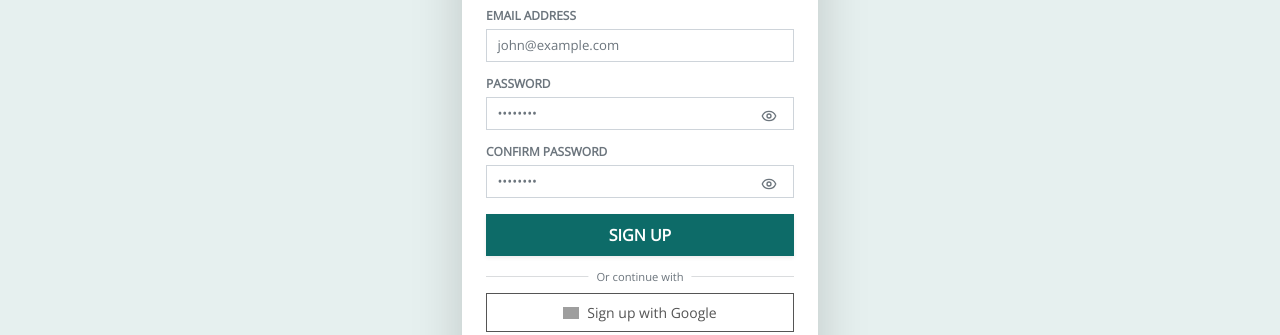
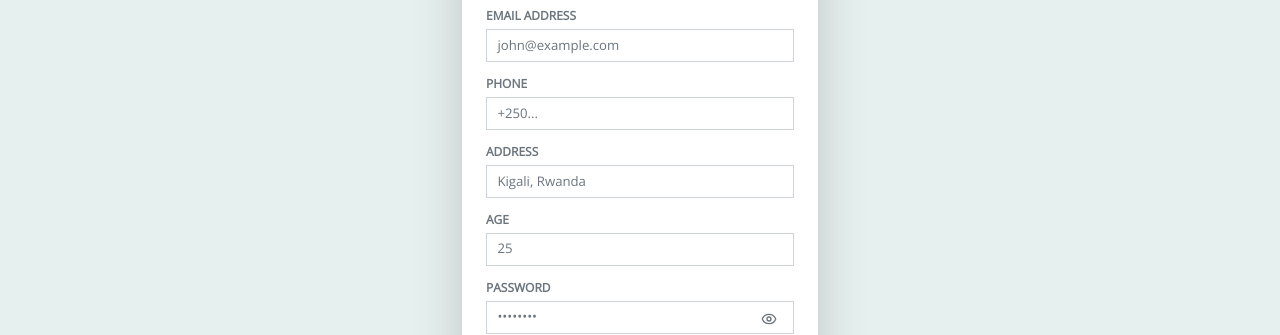
Before and after one commit to NtakirutimanaI/bsngltd-frontend, a React (Vite) app: page /register in a window 1280 px wide. Shown: the part 362-697 px from the top of the page. Built offline with nearby package versions, Linux system fonts and the light colour scheme; no server answers; grey boxes are pictures that could not be loaded.

Commit message:
feat: role-based access control for settings and dashboard improvements

```diff
--- a/src/app/context/LanguageContext.tsx
+++ b/src/app/context/LanguageContext.tsx
@@ -57,6 +57,9 @@ const translations: Translations = {
   name: { en: 'Name', rw: 'Izina', sw: 'Jina', fr: 'Nom' },
   email: { en: 'Email', rw: 'Imeli', sw: 'Barua pepe', fr: 'Email' },
   phone: { en: 'Phone', rw: 'Telefoni', sw: 'Simu', fr: 'Téléphone' },
+  address: { en: 'Address', rw: 'Aderesi', sw: 'Anwani', fr: 'Adresse' },
+  age: { en: 'Age', rw: 'Imyaka', sw: 'Umri', fr: 'Âge' },
+  registrationSuccess: { en: 'Registration successful! Please login.', rw: 'Iyandikisha ryagenze neza! Nyamuneka injira.', sw: 'Usajili umefanikiwa! Tafadhali ingia.', fr: 'Inscription réussie ! Veuillez vous connecter.' },
   loading: { en: 'Loading...', rw: 'Birimo...', sw: 'Inapakia...', fr: 'Chargement...' },
 
   // Footer
--- a/src/app/pages/Dashboard.tsx
+++ b/src/app/pages/Dashboard.tsx
@@ -324,7 +324,7 @@ export function Dashboard() {
                       {roleName === 'manager' && "Financial audits and staff performance reviews are ready for your oversight."}
                       {isAdminLike && !roleName.includes('manager') && "Manage system users, project defaults, and global configurations."}
                     </p>
-                    <div className="d-flex flex-wrap gap-2">
+                    <div className="d-flex flex-nowrap gap-2">
                       {isEmployee && (
                         <>
                           <Button
@@ -389,7 +389,7 @@ export function Dashboard() {
                             style={{ background: '#16a085', border: 'none', color: '#fff', fontWeight: 600, minWidth: '120px' }}
                           >Contact Support</Button>
                           <Button
-                            onClick={() => navigate('/services')}
+                            onClick={() => navigate('/dashboard/services')}
                             size="sm"
                             style={{ background: 'transparent', border: '2px solid #fff', color: '#fff', fontWeight: 600, minWidth: '120px' }}
                           >View Services</Button>
--- a/src/app/pages/Register.tsx
+++ b/src/app/pages/Register.tsx
@@ -10,10 +10,14 @@ export function Register() {
     const [formData, setFormData] = useState({
         name: '',
         email: '',
+        phone: '',
+        address: '',
+        age: '',
         password: '',
         confirmPassword: '',
     });
     const [error, setError] = useState('');
+    const [success, setSuccess] = useState('');
     const [isLoading, setIsLoading] = useState(false);
     const [showPassword, setShowPassword] = useState(false);
     const [showConfirmPassword, setShowConfirmPassword] = useState(false);
@@ -50,6 +54,7 @@ export function Register() {
     const handleSubmit = async (e: React.FormEvent) => {
         e.preventDefault();
         setError('');
+        setSuccess('');
 
         // Validate email
         const emailValidation = validateEmail(formData.email);
@@ -71,6 +76,9 @@ export function Register() {
                 body: JSON.stringify({
                     email: formData.email,
                     fullName: formData.name,
+                    phone: formData.phone,
+                    address: formData.address,
+                    age: formData.age,
                     password: formData.password
                 })
             });
@@ -80,13 +88,11 @@ export function Register() {
                 throw new Error(errorData.message || 'Registration failed');
             }
 
-            const data = await response.json();
-            localStorage.setItem('bsng_token', data.access_token);
-            localStorage.setItem('bsng_user', JSON.stringify(data.user));
+            setSuccess(t('registrationSuccess'));
 
             setTimeout(() => {
-                window.location.href = from;
-            }, 100);
+                navigate('/login');
+            }, 3000);
         } catch (err: any) {
             console.error('Registration error:', err);
             setError(err.message || 'Registration failed. Please try again.');
@@ -121,6 +127,12 @@ export function Register() {
                                         </div>
                                     )}
 
+                                    {success && (
+                                        <div className="alert alert-success py-1 px-2 text-center small mb-3" role="alert">
+                                            {success}
+                                        </div>
+                                    )}
+
                                     <form onSubmit={handleSubmit} className="d-flex flex-column gap-2">
                                         <div>
                                             <label className="form-label small fw-bold text-muted text-uppercase mb-1" style={{ fontSize: '0.7rem' }}>{t('fullName')}</label>
@@ -142,6 +154,42 @@ export function Register() {
                                                 value={formData.email}
                                                 onChange={(e) => setFormData({ ...formData, email: e.target.value })}
                                                 placeholder="john@example.com"
+                                                required
+                                            />
+                                        </div>
+
+                                        <div>
+                                            <label className="form-label small fw-bold text-muted text-uppercase mb-1" style={{ fontSize: '0.7rem' }}>{t('phone')}</label>
+                                            <input
+                                                type="text"
+                                                className="form-control form-control-sm py-2"
+                                                value={formData.phone}
+                                                onChange={(e) => setFormData({ ...formData, phone: e.target.value })}
+                                                placeholder="+250..."
+                                                required
+                                            />
+                                        </div>
+
+                                        <div>
+                                            <label className="form-label small fw-bold text-muted text-uppercase mb-1" style={{ fontSize: '0.7rem' }}>{t('address')}</label>
+                                            <input
+                                                type="text"
+                                                className="form-control form-control-sm py-2"
+                                                value={formData.address}
+                                                onChange={(e) => setFormData({ ...formData, address: e.target.value })}
+                                                placeholder="Kigali, Rwanda"
+                                                required
+                                            />
+                                        </div>
+
+                                        <div>
+                                            <label className="form-label small fw-bold text-muted text-uppercase mb-1" style={{ fontSize: '0.7rem' }}>{t('age')}</label>
+                                            <input
+                                                type="number"
+                                                className="form-control form-control-sm py-2"
+                                                value={formData.age}
+                                                onChange={(e) => setFormData({ ...formData, age: e.target.value })}
+                                                placeholder="25"
                                                 required
                                             />
                                         </div>
--- a/src/app/pages/public/Services.tsx
+++ b/src/app/pages/public/Services.tsx
@@ -1,11 +1,13 @@
 import { useState, useEffect } from 'react';
 import { Phone, ArrowRight, RefreshCcw } from 'lucide-react';
 import { useLanguage } from '@/app/context/LanguageContext';
-import { Link } from 'react-router';
+import { Link, useLocation } from 'react-router';
 import { fetchApi, getImageUrl } from '@/app/api/client';
 
 export function Services() {
   const { t, dt } = useLanguage();
+  const location = useLocation();
+  const isDashboard = location.pathname.startsWith('/dashboard');
   const [settings, setSettings] = useState<any>({});
   const [isLoading, setIsLoading] = useState(true);
 
@@ -88,8 +90,9 @@ export function Services() {
   const servicesTitle = dt(settings.services_title) || t('services');
 
   return (
-    <div className="container-fluid bg-white p-0">
+    <div className={`container-fluid ${isDashboard ? 'bg-transparent' : 'bg-white'} p-0`}>
       {/* Page Header Start */}
+      {!isDashboard && (
         <div className="container-fluid page-header py-3 wow fadeIn" data-wow-delay="0.1s">
           <div className="container pt-3 pb-0">
             <nav aria-label="breadcrumb animated slideInDown">
@@ -100,6 +103,7 @@ export function Services() {
             </nav>
           </div>
         </div>
+      )}
       {/* Page Header End */}
 
       {/* Service Start */}
@@ -148,6 +152,7 @@ export function Services() {
       {/* Service End */}
 
       {/* Newsletter Start */}
+      {!isDashboard && (
         <div className="container-fluid bg-primary newsletter p-0 my-5 wow fadeIn" data-wow-delay="0.1s">
           <div className="container p-0">
             <div className="row g-0 align-items-center">
@@ -167,6 +172,7 @@ export function Services() {
             </div>
           </div>
         </div>
+      )}
       {/* Newsletter End */}
     </div>
   );
--- a/src/app/routes.tsx
+++ b/src/app/routes.tsx
@@ -76,6 +76,7 @@ export const router = createBrowserRouter([
           { path: "content", Component: ContentManagement },
           { path: "insights", Component: Insights },
           { path: "calendar", Component: Calendar },
+          { path: "services", Component: Services },
           { path: "communications", Component: Communications },
           { path: "notifications", Component: Notifications },
           { path: "bookings", Component: Bookings },
```
Also changed, not shown: src/app/pages/Settings.tsx (+25 -9 lines), 1 other file (tests, documents, lock files or other folders). Lines whose indentation alone changed are shown as unchanged.
